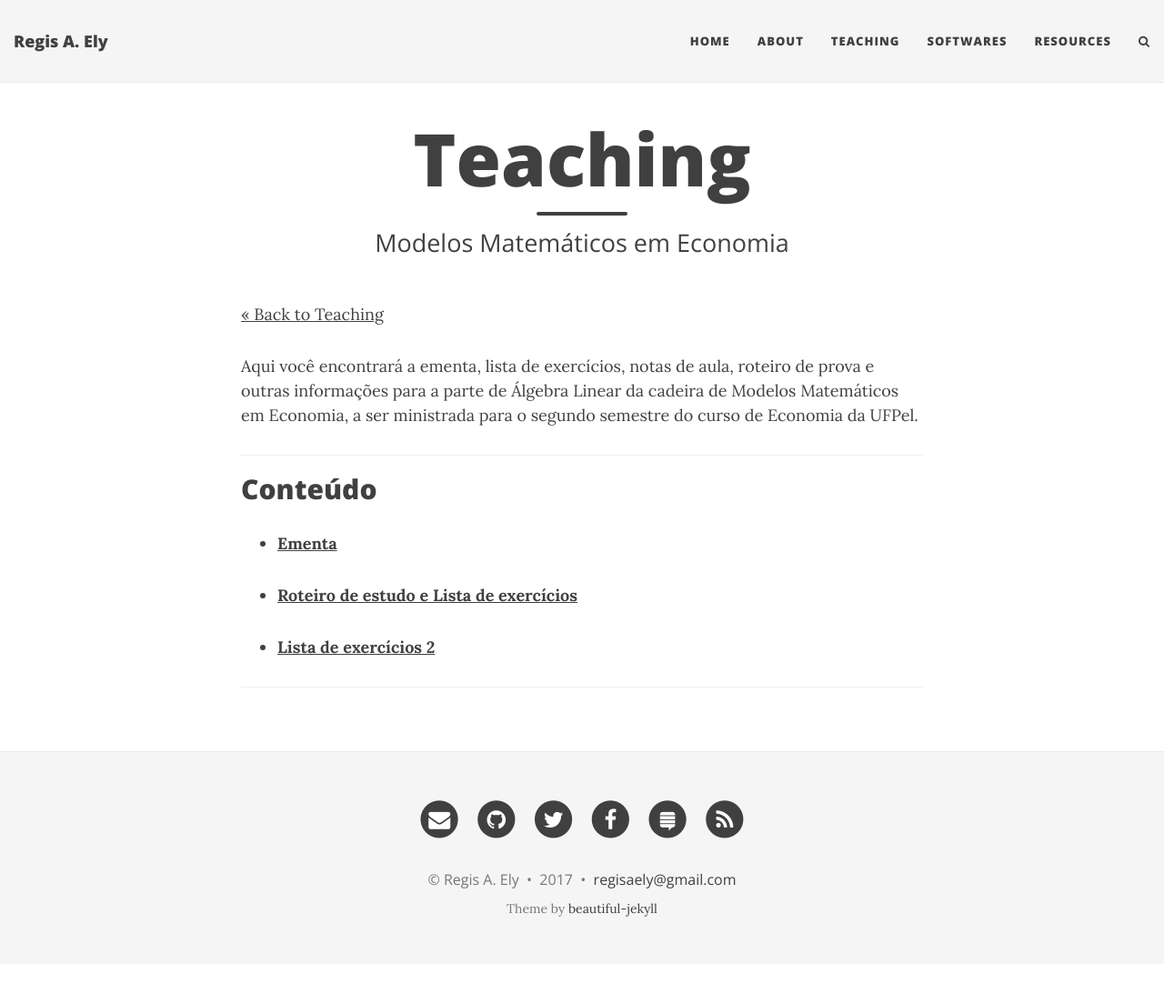
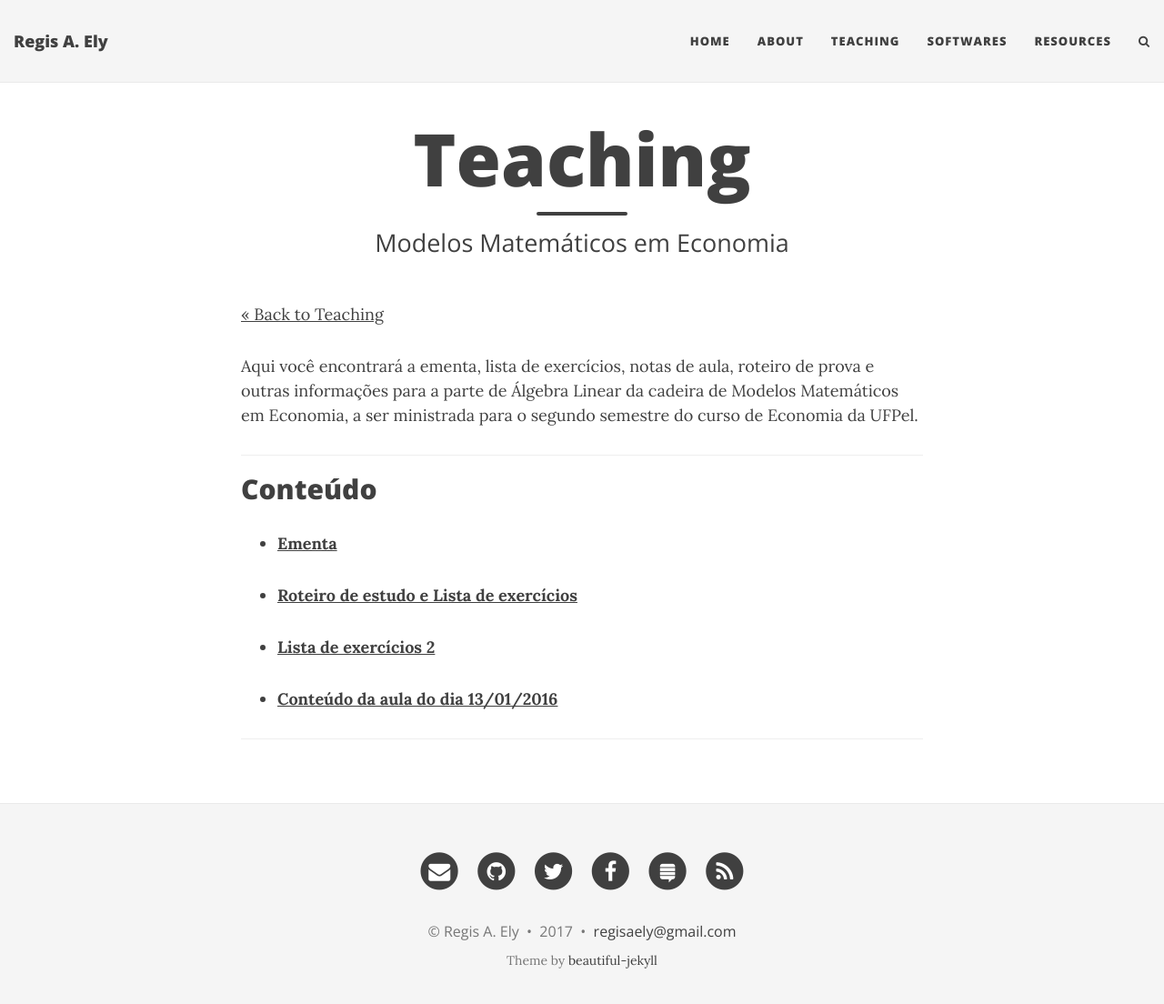
Before and after one commit to regisely/regisely.github.io, a Jekyll site: the page built from modelos.md, in a window 1280 px wide and 1117 px high. Shown: the top 1104 px of the window at 91% size. Built offline with Jekyll 4.4.1, drawn with Linux system fonts in a browser that asks for light colours; nearby versions of some CDN libraries.

Commit message:
Aula modelos

```diff
--- a/modelos.md
+++ b/modelos.md
@@ -18,4 +18,6 @@ Aqui você encontrará a ementa, lista de exercícios, notas de aula, roteiro de
 
 - **[Lista de exercícios 2](/files/modelos_lista1-2017.doc)**
 
+- **[Conteúdo da aula do dia 13/01/2016](/files/aula1301.pdf)**
+
 ---
```
Also changed, not shown: 1 other file.
